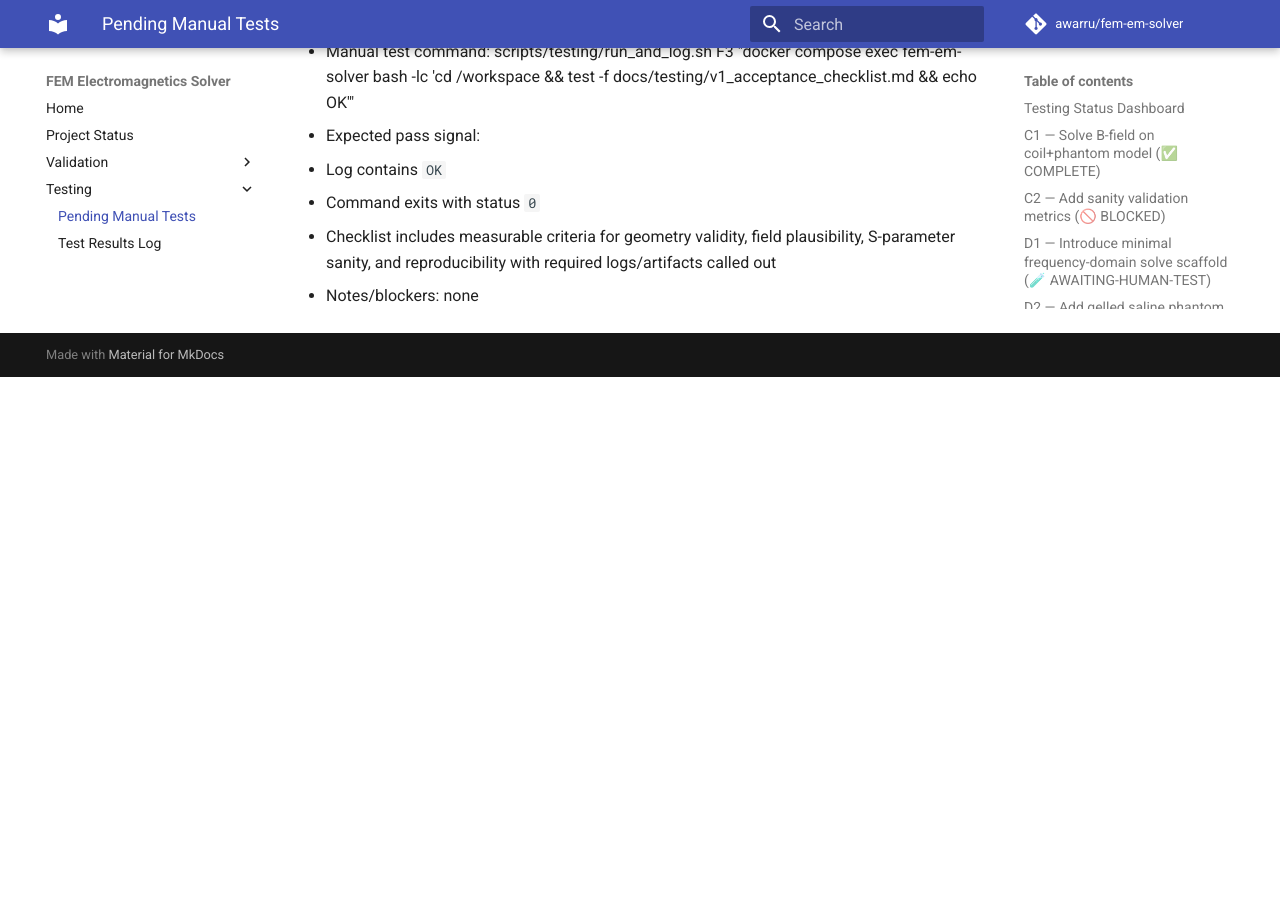
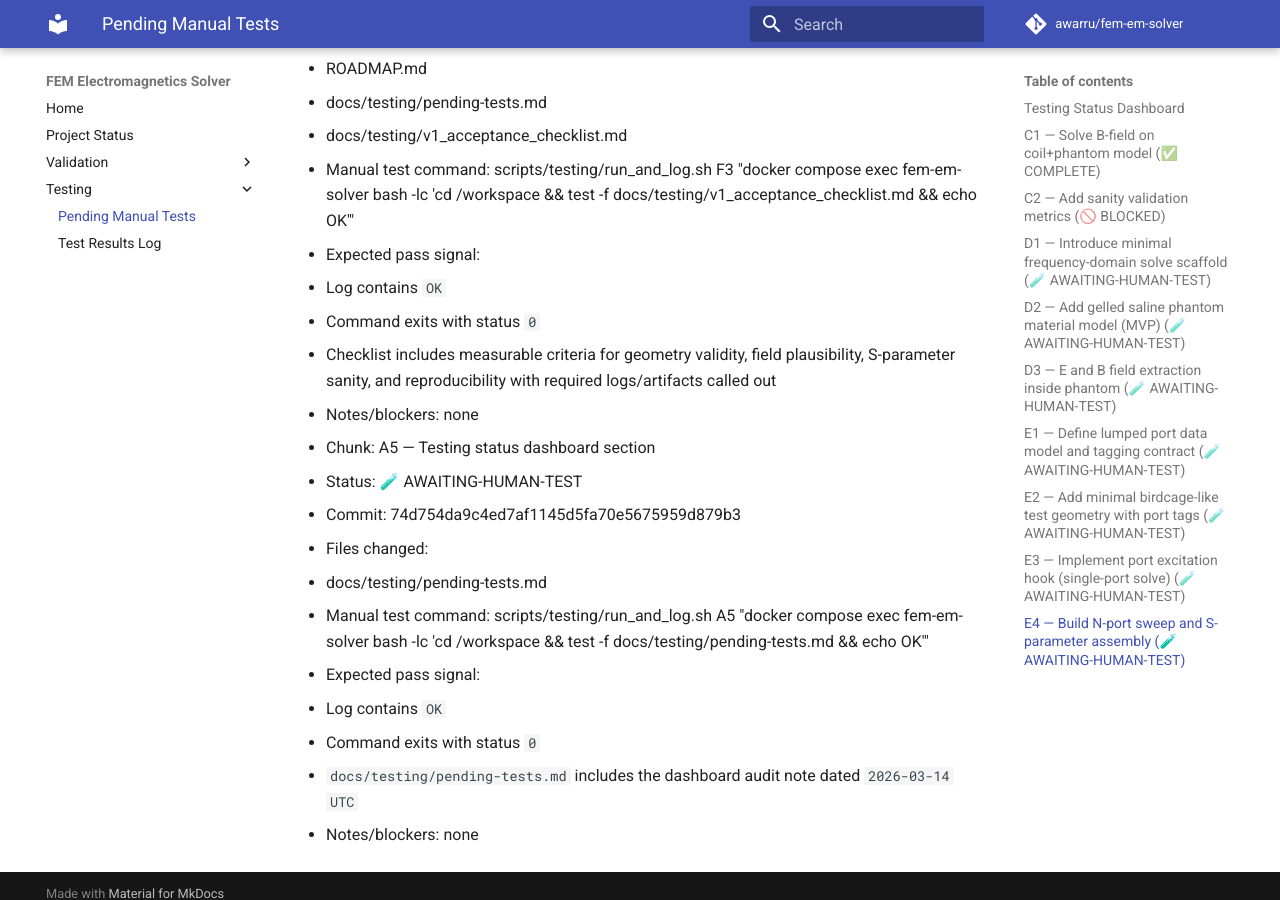
Before and after one commit to awarru/fem-em-solver, an MkDocs documentation site: the page built from docs/testing/pending-tests.md, in a window 1280 px wide and 900 px high, scrolled down 28872 px. Built offline with MkDocs 1.6.1 and Material for MkDocs 9.7.7, drawn with Linux system fonts in a browser that asks for light colours; comment, search, counter and statistics services are not loaded; before the commit the page ends 29249 px from its top, so only the background shows below that; some of the changed text lies outside the part shown.

Commit message:
docs(testing): refresh A5 dashboard audit note

```diff
--- a/docs/testing/pending-tests.md
+++ b/docs/testing/pending-tests.md
@@ -66,6 +66,8 @@
 | B4 | 🧪 AWAITING-HUMAN-TEST | `2c52f051e5ec47f60942086a22d6a7c447f043c5` | none |
 | B5 | 🧪 AWAITING-HUMAN-TEST | `dcdf6ec83d5ad3a84386f5b3604930f4ca80b88f` | none |
 | B6 | 🧪 AWAITING-HUMAN-TEST | `f1031362f6eb4ccf10f599fddf7fa4fdbf03dbda` | none |
+
+Dashboard audit note (2026-03-14 UTC): reviewed `docs/testing/test-results.md` and available logs; no new command-matching human test outcomes were found for currently pending A2+ chunk commands, so no additional chunk promotions were applied in this cron cycle.
 
 ---
 
@@ -756,3 +758,15 @@
   - Command exits with status `0`
   - Checklist includes measurable criteria for geometry validity, field plausibility, S-parameter sanity, and reproducibility with required logs/artifacts called out
 - Notes/blockers: none
+
+- Chunk: A5 — Testing status dashboard section
+- Status: 🧪 AWAITING-HUMAN-TEST
+- Commit: 74d754da9c4ed7af1145d5fa70e5675959d879b3
+- Files changed:
+  - docs/testing/pending-tests.md
+- Manual test command: scripts/testing/run_and_log.sh A5 "docker compose exec fem-em-solver bash -lc 'cd /workspace && test -f docs/testing/pending-tests.md && echo OK'"
+- Expected pass signal:
+  - Log contains `OK`
+  - Command exits with status `0`
+  - `docs/testing/pending-tests.md` includes the dashboard audit note dated `2026-03-14 UTC`
+- Notes/blockers: none
```
